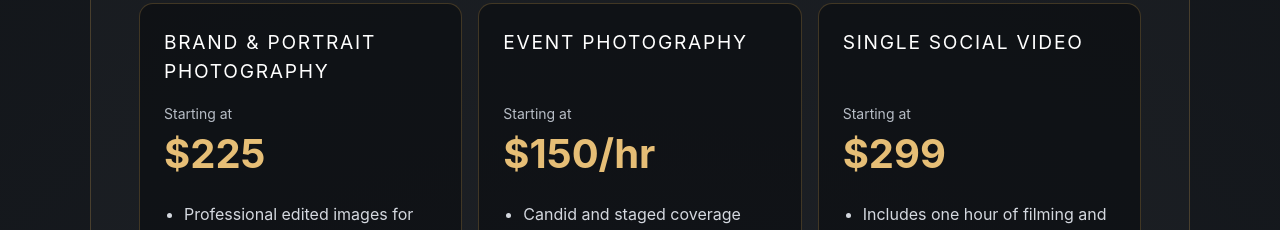
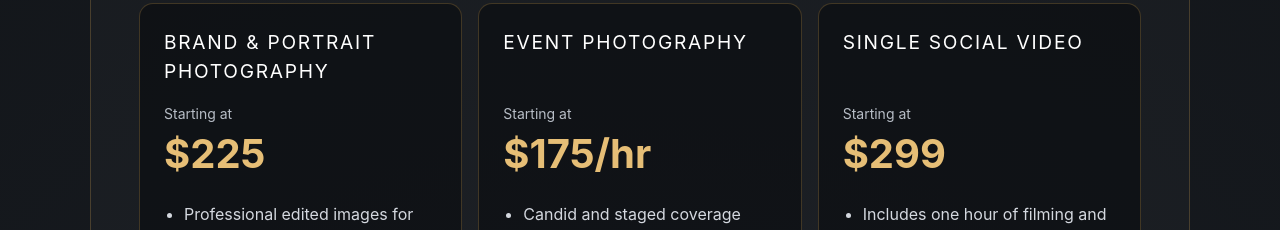
Before and after one commit to TNT928/updatedportfolio, a React (Create React App) app: page /services in a window 1280 px wide. Shown: the part 1760-1990 px from the top of the page. Built offline with nearby package versions, Linux system fonts and the light colour scheme; a web font is replaced by a local one.

Commit message:
Restore event photography rate to $175 per hour

```diff
--- a/src/Pages/services.tsx
+++ b/src/Pages/services.tsx
@@ -56,7 +56,7 @@ const Services = () => {
     },
     {
       service: "Event Photography",
-      price: "$150/hr",
+      price: "$175/hr",
       detail: "Candid and staged coverage with a two-hour minimum."
     },
     {
```
